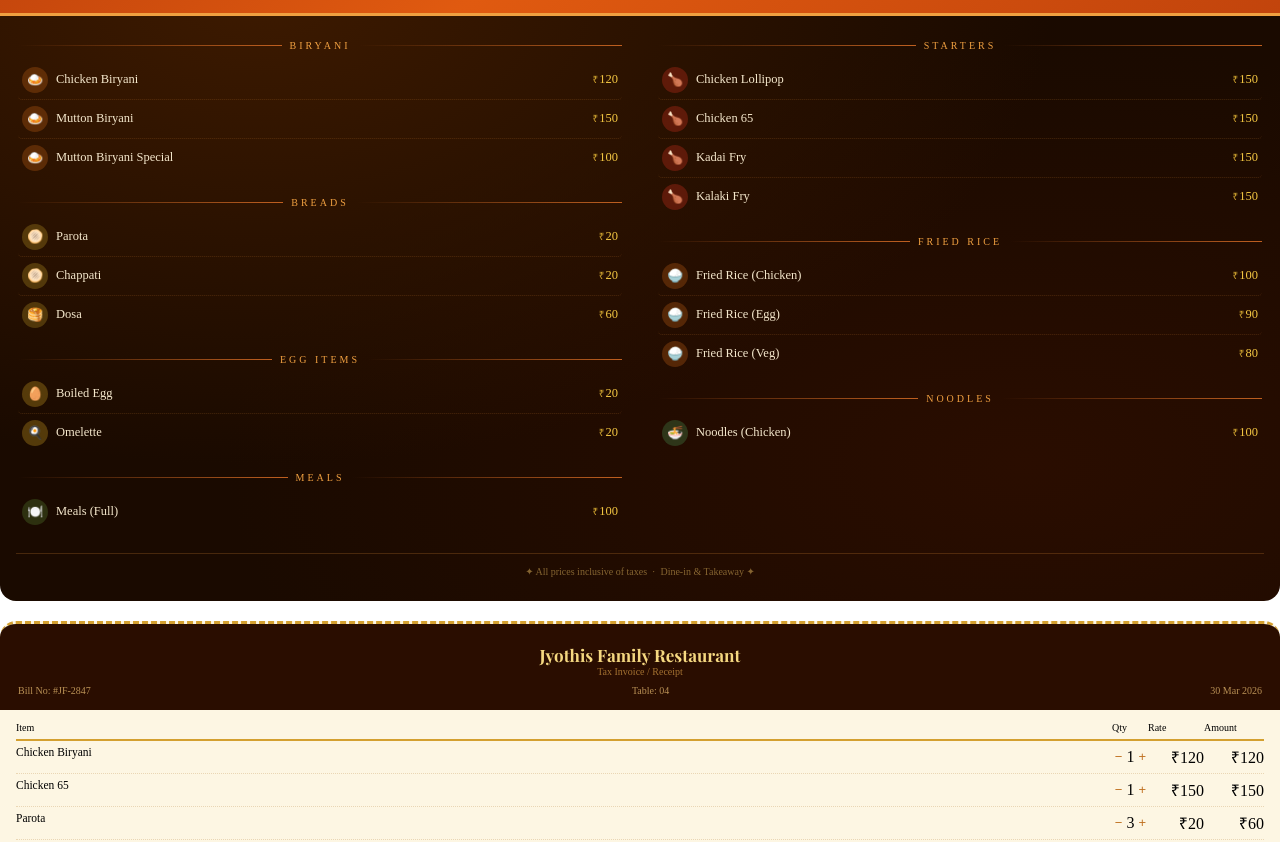
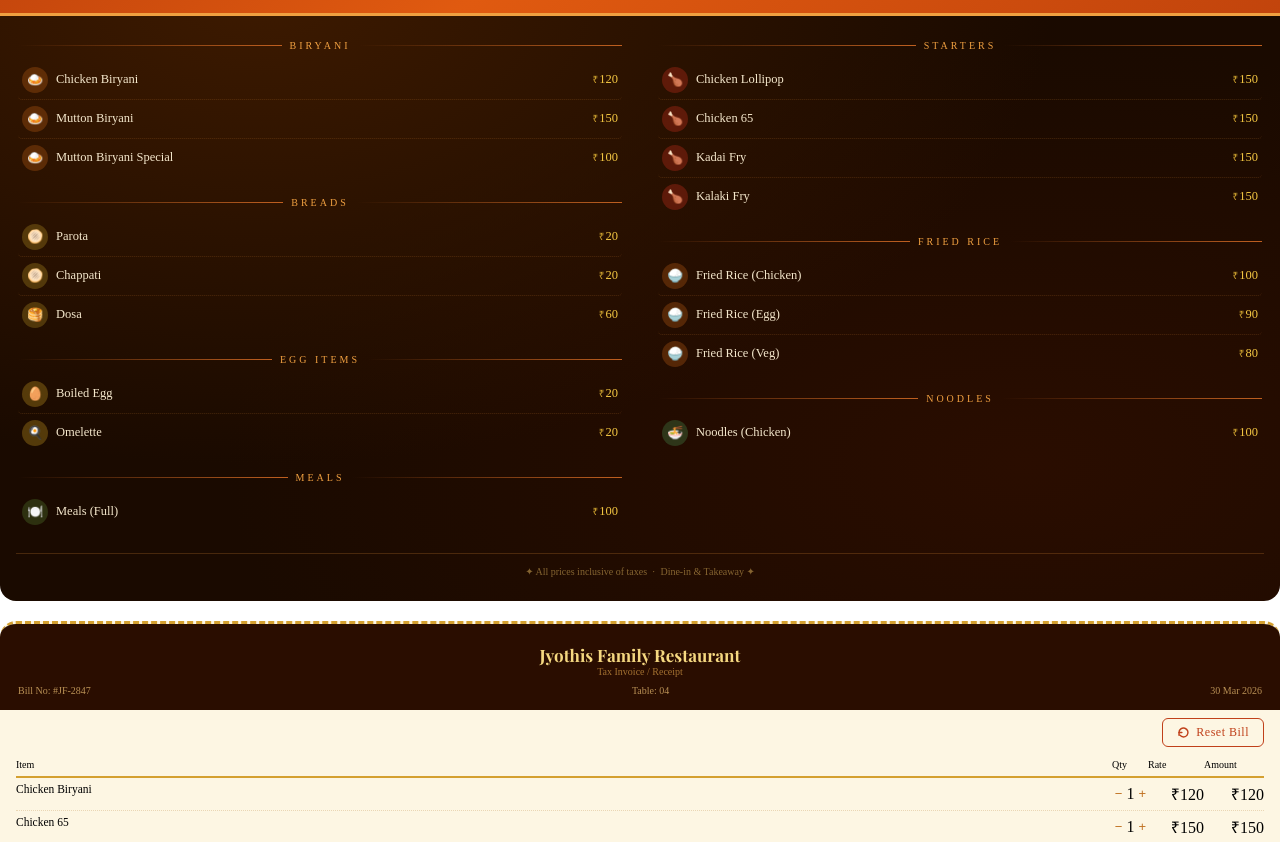
Before and after one commit to Hari031004/jothi-family-restaurant, a plain HTML site: page index.html in a window 1280 px wide. Shown: the part 79-921 px from the top of the page. Drawn offline with nearby package versions, Linux system fonts and the light colour scheme.

Commit message:
Add reset button to bill actions in index.html

```diff
--- a/index.html
+++ b/index.html
@@ -233,6 +233,52 @@
   display: inline-block;
   height: 24px;
   background: #3a2005;
+}
+
+.bill-actions {
+  display: flex;
+  justify-content: flex-end;
+  padding: 8px 16px 0;
+}
+
+.reset-btn {
+  display: flex;
+  align-items: center;
+  gap: 6px;
+  background: none;
+  border: 1.5px solid #c0401a;
+  color: #c0401a;
+  font-size: 12px;
+  font-weight: 500;
+  padding: 6px 14px;
+  border-radius: 6px;
+  cursor: pointer;
+  transition: background 0.15s, color 0.15s;
+  font-family: var(--font-sans);
+  letter-spacing: 0.5px;
+}
+.reset-btn:hover {
+  background: #c0401a;
+  color: #fff8e0;
+}
+.reset-btn:active {
+  transform: scale(0.97);
+}
+.reset-btn svg {
+  width: 13px;
+  height: 13px;
+  flex-shrink: 0;
+}
+
+@media (max-width: 768px) {
+  .reset-btn {
+    font-size: 14px;
+    padding: 8px 18px;
+  }
+  .reset-btn svg {
+    width: 15px;
+    height: 15px;
+  }
 }
 /* 📱 MOBILE VIEW IMPROVEMENT */
 @media (max-width: 768px) {
@@ -473,6 +519,16 @@
       </div>
     </div>
 
+    <div class="bill-actions">
+      <button class="reset-btn" onclick="resetBill()">
+        <svg viewBox="0 0 16 16" fill="none" stroke="currentColor" stroke-width="1.8" stroke-linecap="round" stroke-linejoin="round">
+          <path d="M2.5 8a5.5 5.5 0 1 1 1.1 3.3"/>
+          <polyline points="2.5,11.5 2.5,8 6,8"/>
+        </svg>
+        Reset Bill
+      </button>
+    </div>
+
     <div class="bill-body">
       <div class="bill-cols">
         <span>Item</span>
@@ -521,6 +577,11 @@
 
 <script>
 const billItems = {};
+
+function resetBill() {
+  Object.keys(billItems).forEach(k => delete billItems[k]);
+  renderBill();
+}
 
 function addToBill(name, price) {
   if (billItems[name]) { billItems[name].qty++; }
```
